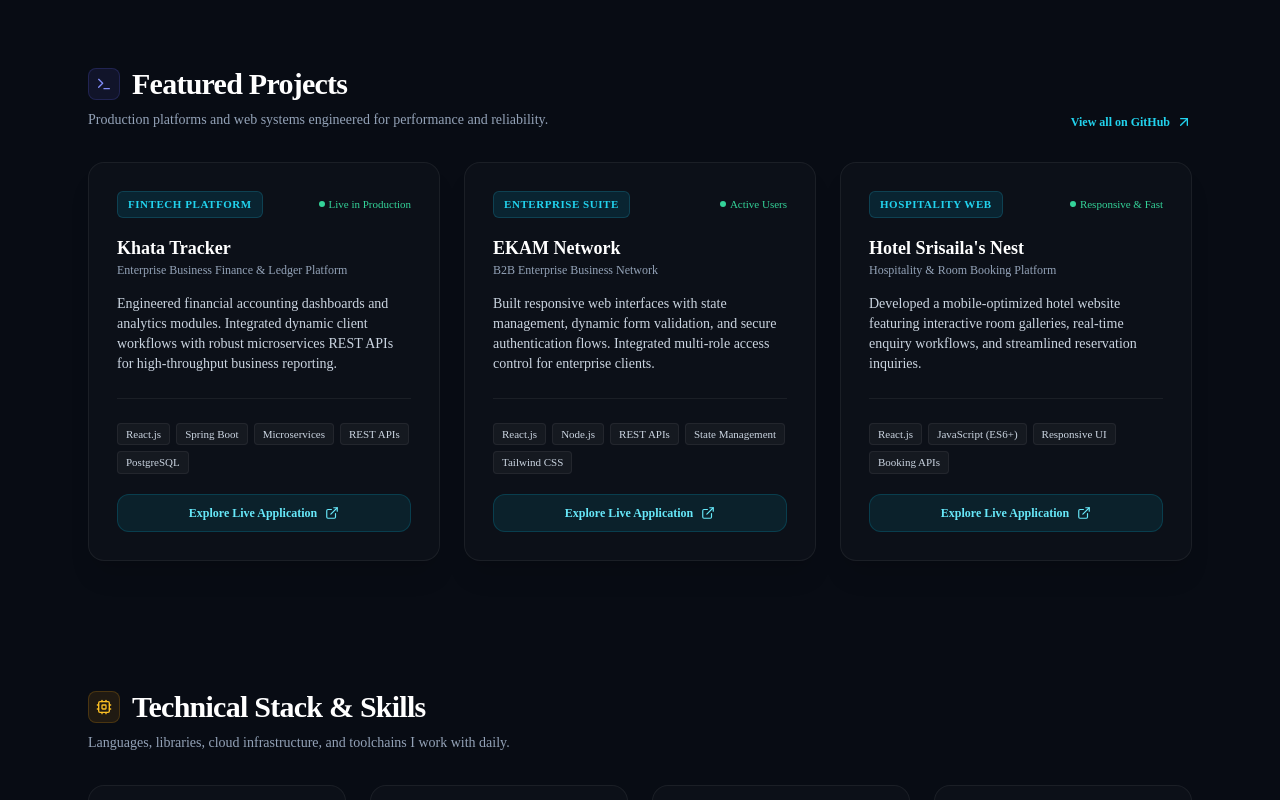
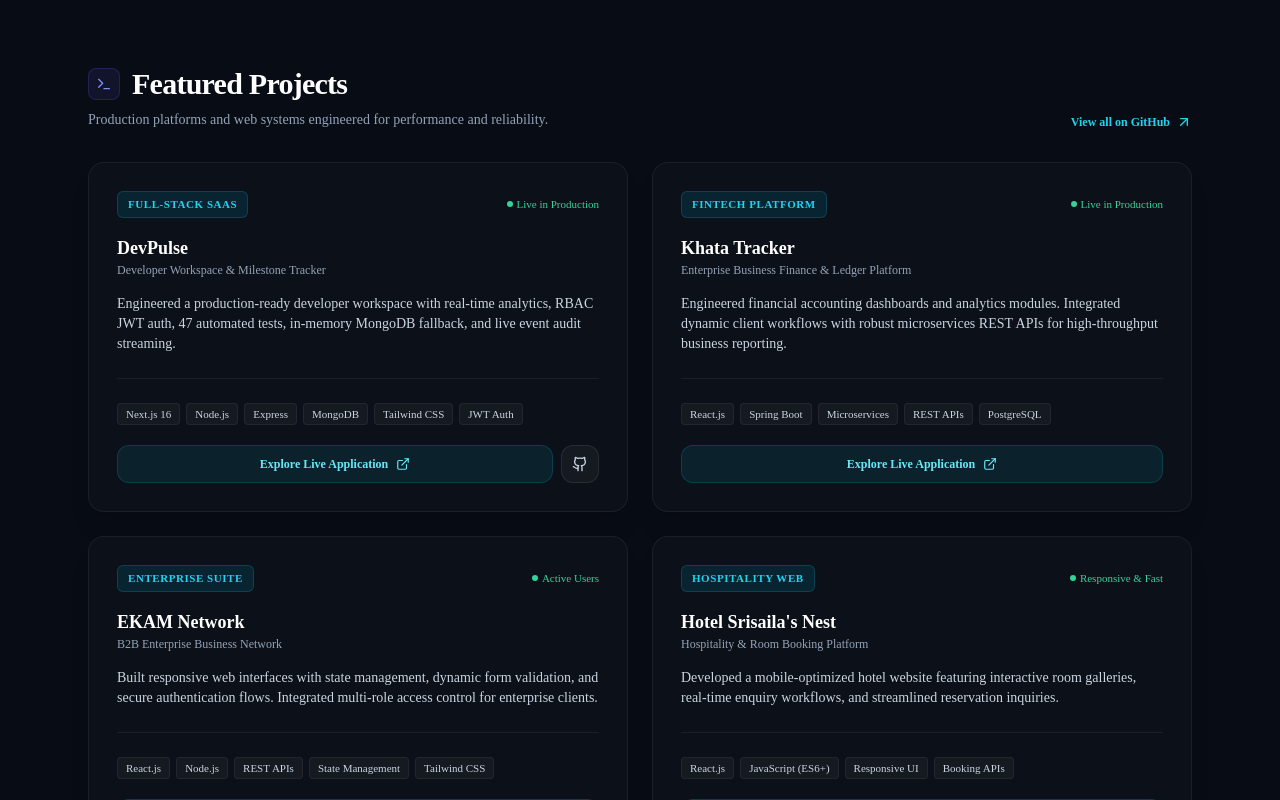
Before and after one commit to Jeevan-a10/portfolio, a Next.js app: page / in a window 1280 px wide. Shown: the part 2000-2800 px from the top of the page. Built offline with nearby package versions, Linux system fonts and the light colour scheme.

Commit message:
feat: add DevPulse project and update GitHub links to Jeevan-a10

```diff
--- a/app/page.tsx
+++ b/app/page.tsx
@@ -37,6 +37,17 @@ export default function Home() {
   };
 
   const projects = [
+    {
+      title: "DevPulse",
+      subtitle: "Developer Workspace & Milestone Tracker",
+      description:
+        "Engineered a production-ready developer workspace with real-time analytics, RBAC JWT auth, 47 automated tests, in-memory MongoDB fallback, and live event audit streaming.",
+      tags: ["Next.js 16", "Node.js", "Express", "MongoDB", "Tailwind CSS", "JWT Auth"],
+      liveUrl: "https://devpulse-dashboard-pi.vercel.app/login",
+      githubUrl: "https://github.com/Jeevan-a10/devpulse-dashboard",
+      category: "Full-Stack SaaS",
+      metric: "Live in Production",
+    },
     {
       title: "Khata Tracker",
       subtitle: "Enterprise Business Finance & Ledger Platform",
@@ -177,7 +188,7 @@ export default function Home() {
 
           <div className="hidden md:flex items-center gap-3">
             <a
-              href="https://github.com/Jeevan-2003196"
+              href="https://github.com/Jeevan-a10"
               target="_blank"
               rel="noreferrer"
               className="p-2 text-slate-400 hover:text-white hover:bg-white/[0.05] rounded-lg transition-colors"
@@ -312,7 +323,7 @@ export default function Home() {
                 </a>
 
                 <a
-                  href="https://github.com/Jeevan-2003196"
+                  href="https://github.com/Jeevan-a10"
                   target="_blank"
                   rel="noreferrer"
                   className="inline-flex items-center gap-2 px-5 py-3 rounded-xl bg-white/[0.05] hover:bg-white/[0.08] border border-white/[0.08] text-slate-200 font-medium text-sm transition-all duration-300"
@@ -513,7 +524,7 @@ export default function Home() {
             </div>
 
             <a
-              href="https://github.com/Jeevan-2003196"
+              href="https://github.com/Jeevan-a10"
               target="_blank"
               rel="noreferrer"
               className="inline-flex items-center gap-1.5 text-xs font-semibold text-cyan-400 hover:text-cyan-300 transition-colors"
@@ -523,7 +534,7 @@ export default function Home() {
             </a>
           </div>
 
-          <div className="grid grid-cols-1 md:grid-cols-3 gap-6">
+          <div className="grid grid-cols-1 md:grid-cols-2 gap-6">
             {projects.map((proj, idx) => (
               <div
                 key={idx}
@@ -564,16 +575,27 @@ export default function Home() {
                     ))}
                   </div>
 
-                  <div className="pt-1">
+                  <div className="pt-1 flex items-center gap-2">
                     <a
                       href={proj.liveUrl}
                       target="_blank"
                       rel="noreferrer"
-                      className="inline-flex items-center justify-center gap-2 w-full py-2.5 px-4 rounded-xl bg-cyan-500/10 hover:bg-cyan-500/20 text-cyan-300 border border-cyan-500/20 text-xs font-semibold transition-all duration-300"
+                      className="inline-flex items-center justify-center gap-2 flex-1 py-2.5 px-4 rounded-xl bg-cyan-500/10 hover:bg-cyan-500/20 text-cyan-300 border border-cyan-500/20 text-xs font-semibold transition-all duration-300"
                     >
                       <span>Explore Live Application</span>
                       <ExternalLink className="w-3.5 h-3.5" />
                     </a>
+                    {proj.githubUrl && (
+                      <a
+                        href={proj.githubUrl}
+                        target="_blank"
+                        rel="noreferrer"
+                        className="inline-flex items-center justify-center p-2.5 rounded-xl bg-white/[0.04] hover:bg-white/[0.08] text-slate-300 hover:text-white border border-white/[0.08] text-xs font-semibold transition-all duration-300"
+                        title="View Source on GitHub"
+                      >
+                        <Github className="w-4 h-4" />
+                      </a>
+                    )}
                   </div>
                 </div>
               </div>
@@ -713,7 +735,7 @@ export default function Home() {
                 </a>
 
                 <a
-                  href="https://github.com/Jeevan-2003196"
+                  href="https://github.com/Jeevan-a10"
                   target="_blank"
                   rel="noreferrer"
                   className="inline-flex items-center gap-2 px-5 py-2.5 rounded-xl bg-white/[0.08] hover:bg-white/[0.12] text-slate-200 font-semibold text-xs border border-white/[0.1] transition-all"
```
